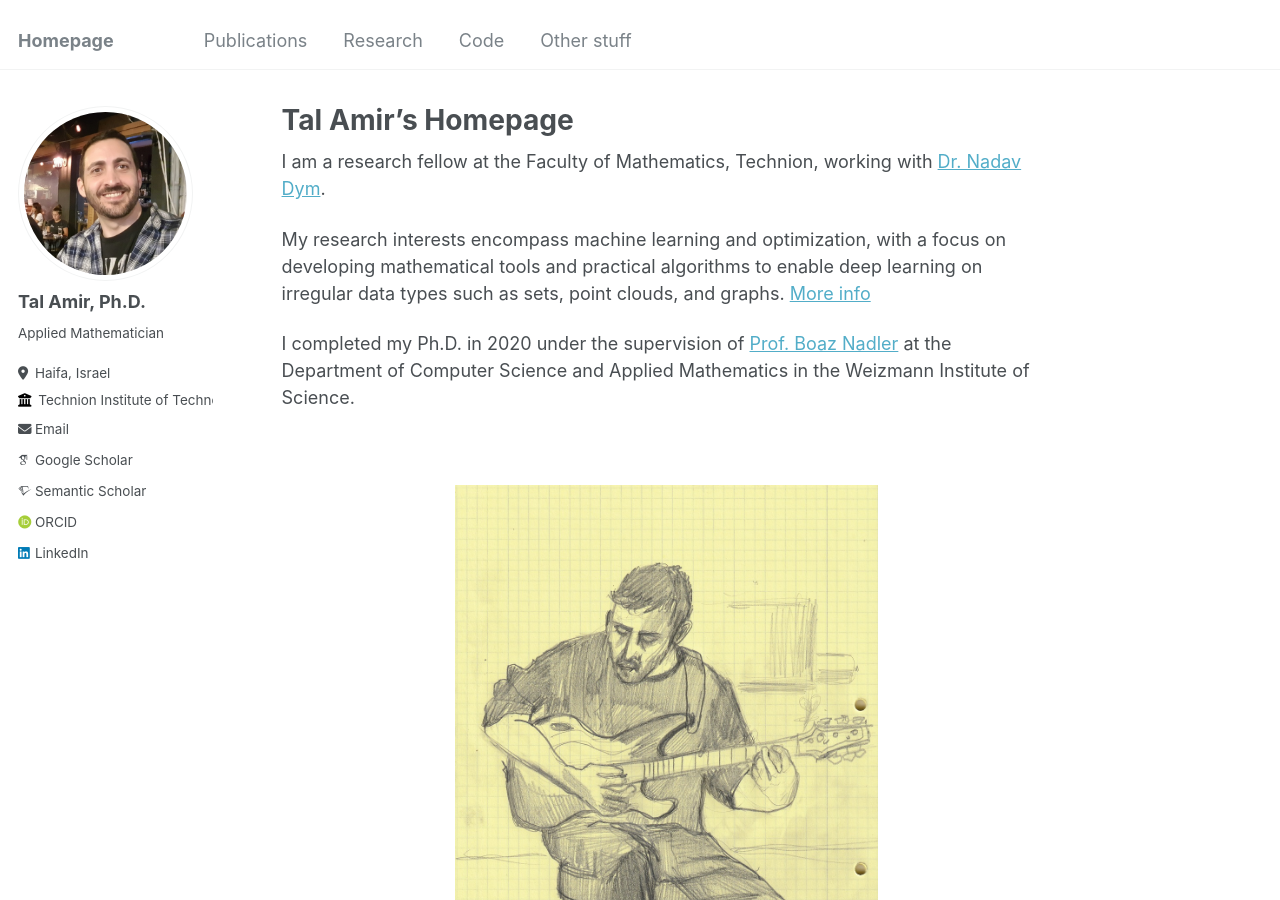
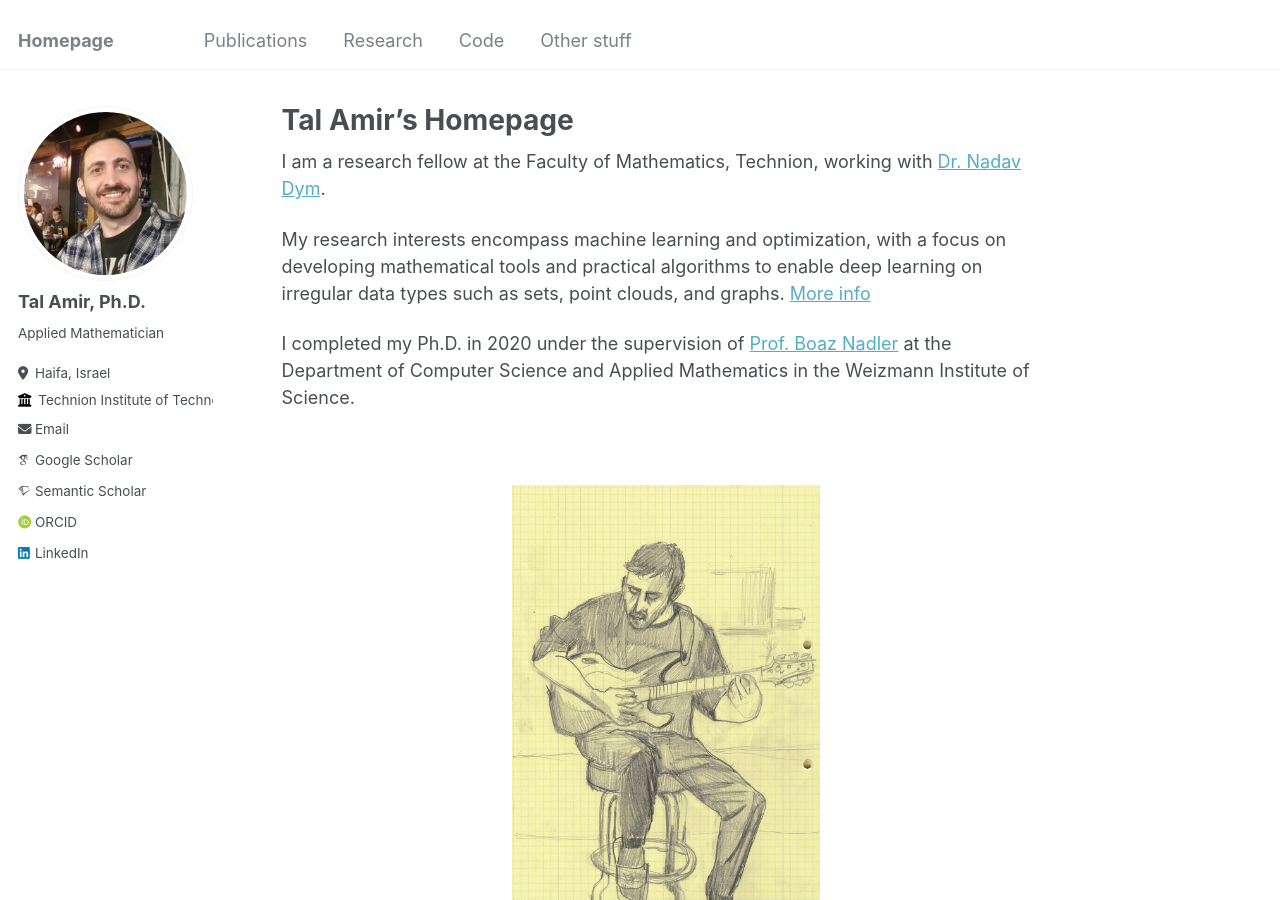
Before and after one commit to tal-amir/tal-amir.github.io, a Jekyll site: the page built from _pages/about.md, in a window 1280 px wide and 900 px high. Built offline with Jekyll 4.4.1, drawn with Linux system fonts in a browser that asks for light colours; some web fonts are replaced.

Commit message:
Update about.md

```diff
--- a/_pages/about.md
+++ b/_pages/about.md
@@ -15,11 +15,11 @@ I completed my Ph.D. in 2020 under the supervision of [Prof. Boaz Nadler](https:
 
 <br>
 
-<div style="width: 55%; margin: 0 auto;">
+<div style="width: 40%; margin: 0 auto;">
   <a href="https://www.instagram.com/katia.ansky/" target="_blank">
     <img src="/images/Katia - Tal playing guitar.jpg" alt="Drawing of me playing guitar" style="display: block; margin: 0 auto; width: 100%; height: auto;">
   </a>
-  <br>
+  <div style="height: 4px;"></div>
   <div style="text-align: right; font-size: 0.75em; font-style: italic;">
     Drawing by <a href="https://www.instagram.com/katia.ansky/" target="_blank" style="color: #333; text-decoration: none;">Katia Ansky</a>
   </div>
```
